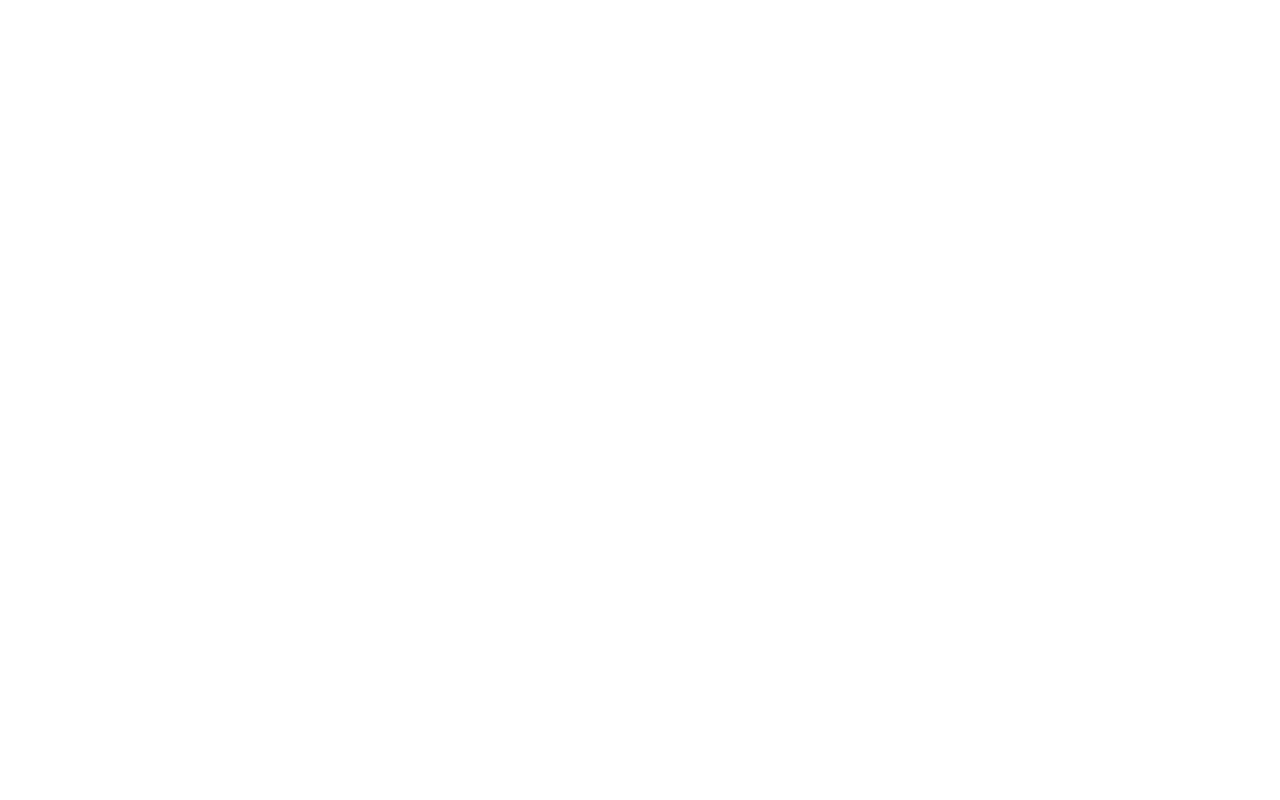
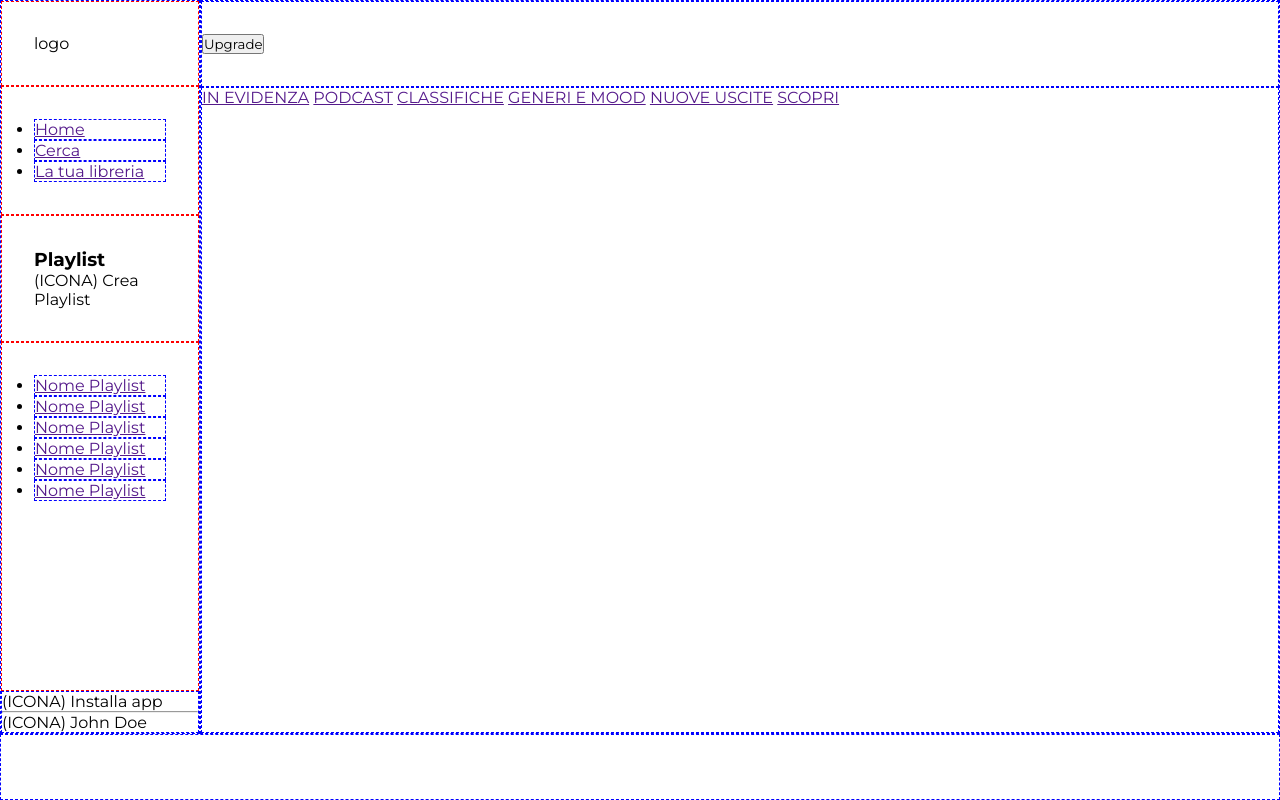
Before and after one commit to meta-ela/html-css-spotifyweb, a plain HTML site: page index.html in a window 1280 px wide. Drawn offline with Linux system fonts and the light colour scheme.

Commit message:
Adds div for layouts with comments

```diff
--- a/css/style.css
+++ b/css/style.css
@@ -1,7 +1,10 @@
+@import url('https://fonts.googleapis.com/css2?family=Montserrat:wght@400;700&display=swap');
+
 * {
     margin: 0;
     padding: 0;
     box-sizing: border-box;
+    font-family: 'Montserrat', sans-serif;
 }
 
 
@@ -17,6 +20,18 @@
 }
 
 
+/* ++++++DEBUG++++++ */
+.debug {
+    border: 1px dashed blue;
+}
+
+.debug-content {
+    padding: 2rem;
+    border: 1px dashed red;
+}
+/* ++++++DEBUG++++++ */
+
+
 
 .flex {
     display: flex;
@@ -24,6 +39,7 @@
 
 .flex-grow {
     flex-grow: 1;
+    overflow: hidden;
 }
 
 .flex-shrink {
@@ -38,6 +54,10 @@
     flex-direction: column;
 }
 
+.overflow-auto {
+    overflow: auto;
+}
+
 
 
 .sidebar {
@@ -48,3 +68,7 @@
 .upgrade-bar {
     padding: 2rem 0rem;
 }
+
+.link-menu {
+    display: inline-block;
+}
--- a/index.html
+++ b/index.html
@@ -18,21 +18,75 @@
         <div class="flex flex-grow align-stretch">
 
             <!-- sidebar (statico e shrink) -->
-            <div class="sidebar flex flex-shrink"></div>
+            <div class="debug sidebar flex flex-shrink">
+                <!-- contenitore logo -->
+                <div class="logo debug-content">logo</div>
+                <!-- menu principale (a scomparsa in mobile) -->
+                <div class="main-menu debug-content">
+                    <ul>
+                        <li class="debug"><a href="">Home</a></li>
+                        <li class="debug"><a href="">Cerca</a></li>
+                        <li class="debug"><a href="">La tua libreria</a></li>
+                    </ul>
+                </div>
+                <!-- contenitore playlist -->
+                <div class="flex flex-column flex-grow">
+                    <!-- playlist principale -->
+                    <div class="debug-content">
+                        <h3>Playlist</h3>
+                        <div>(ICONA) Crea Playlist</div>
+                    </div>
+                    <!-- lista playlist (flex-grow e overflow per scorrimento) -->
+                    <div class="debug-content flex-grow overflow-auto">
+                        <div>
+                            <ul>
+                                <li class="debug"><a href="">Nome Playlist</a></li>
+                                <li class="debug"><a href="">Nome Playlist</a></li>
+                                <li class="debug"><a href="">Nome Playlist</a></li>
+                                <li class="debug"><a href="">Nome Playlist</a></li>
+                                <li class="debug"><a href="">Nome Playlist</a></li>
+                                <li class="debug"><a href="">Nome Playlist</a></li>
+                            </ul>
+                        </div>
+                    </div>
+                </div>
+                <!-- User -->
+                <div class="debug">
+                    <div>
+                        (ICONA) Installa app
+                    </div>
+                    <hr>
+                    <div>
+                        (ICONA) John Doe
+                    </div>
+                </div>
+            </div>
 
             <!-- contenitore contenuto pagina -->
-            <div class="flex flex-grow flex-column">
+            <div class="debug flex flex-grow flex-column">
 
                 <!-- barra superiore per "Upgrade" -->
-                <div class="upgrade-bar flex-shrink"></div>
+                <div class="debug upgrade-bar flex-shrink">
+                    <button>Upgrade</button>
+                </div>
 
-                <!-- contenuto in owerflow per scorrimento -->
-                <div class="flex-grow "></div>
+                <!-- contenuto in overflow per scorrimento -->
+                <div class="debug flex-grow overflow-auto">
+                    <!-- link collegamenti scelte -->
+                    <div>
+                        <div class="link-menu"><a href="">IN EVIDENZA</a></div>
+                        <div class="link-menu"><a href="">PODCAST</a></div>
+                        <div class="link-menu"><a href="">CLASSIFICHE</a></div>
+                        <div class="link-menu"><a href="">GENERI E MOOD</a></div>
+                        <div class="link-menu"><a href="">NUOVE USCITE</a></div>
+                        <div class="link-menu"><a href="">SCOPRI</a></div>
+                    </div>
+                </div>
             </div>
         </div>
 
         <!-- nav bar menu play (shrink) -->
-        <div class="player-container"></div>
+        <div class="debug player-container"></div>
     </div>
 
 </body>
```
